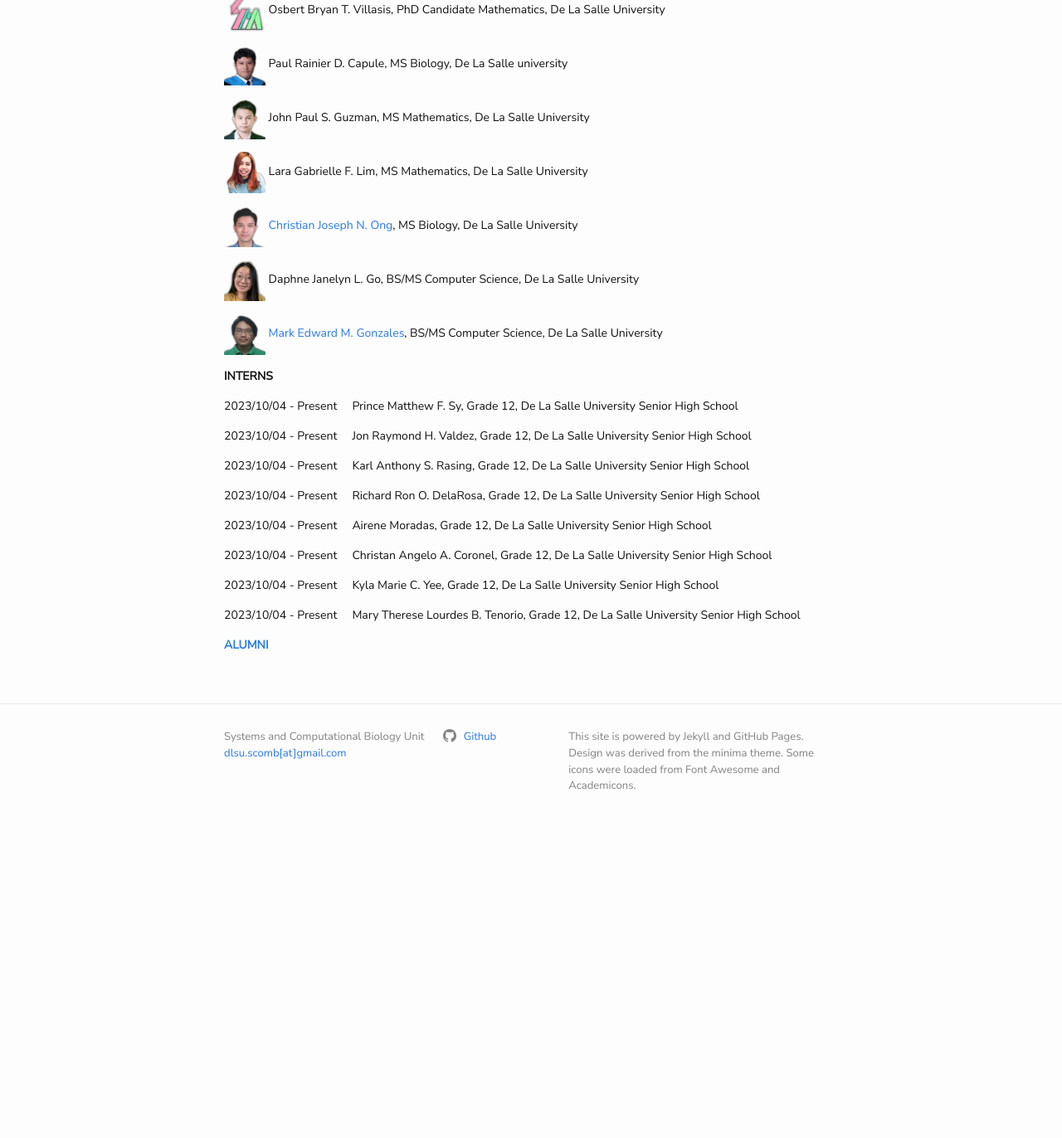
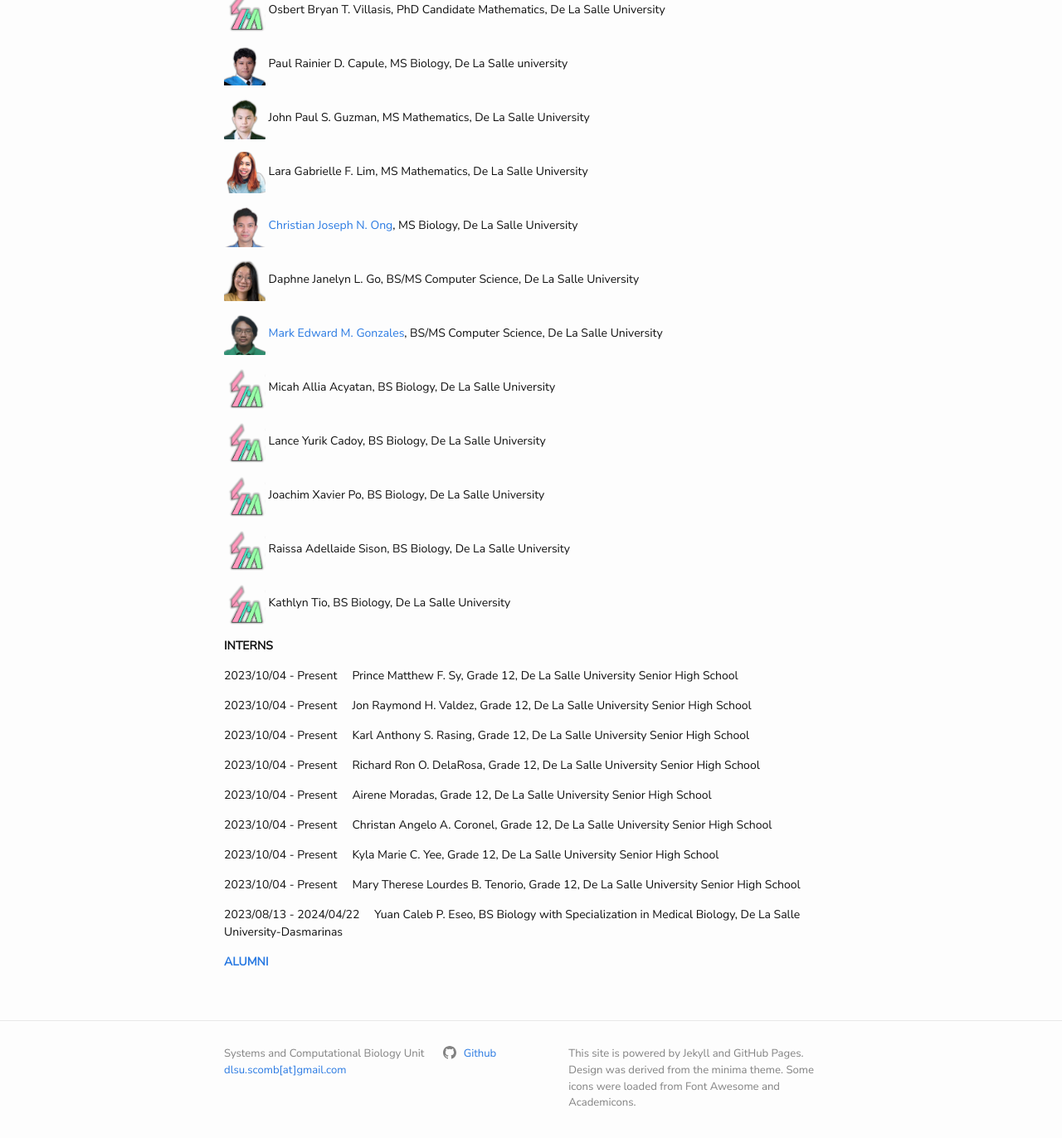
Before and after one commit to dlsu-scomb/dlsu-scomb.github.io, a Jekyll site: the page built from people.md, in a window 1280 px wide and 1400 px high, scrolled down 1263 px. Shown: the top 1372 px of the window at 83% size. Built offline with Jekyll 4.4.1, drawn with Linux system fonts in a browser that asks for light colours; nearby versions of some CDN libraries; a style sheet for code colours, icons or effects is not loaded; before the commit the page ends 2281 px from its top, so only the background shows below that.

```diff
--- a/people.md
+++ b/people.md
@@ -3,7 +3,6 @@ layout: page
 title: People
 permalink: /people/
 ---
-
 **UNIT HEAD**
 
 <img src='/assets/people/angelyn-lao.png' width='50' />
@@ -76,6 +75,21 @@ Daphne Janelyn L. Go, BS/MS Computer Science, De La Salle University
 <img src='/assets/people/mark-gonzales.png' width='50' />
 [Mark Edward M. Gonzales](https://scholar.google.com/citations?user=YSwwCpAAAAAJ&hl=en&oi=ao), BS/MS Computer Science, De La Salle University
 
+<img src='/assets/people/no-photo.png' width='50' />
+Micah Allia Acyatan, BS Biology, De La Salle University
+
+<img src='/assets/people/no-photo.png' width='50' />
+Lance Yurik Cadoy, BS Biology, De La Salle University
+
+<img src='/assets/people/no-photo.png' width='50' />
+Joachim Xavier Po, BS Biology, De La Salle University
+
+<img src='/assets/people/no-photo.png' width='50' />
+Raissa Adellaide Sison, BS Biology, De La Salle University
+
+<img src='/assets/people/no-photo.png' width='50' />
+Kathlyn Tio, BS Biology, De La Salle University
+
 **INTERNS**
 
 2023/10/04 - Present &nbsp; &nbsp; Prince Matthew F. Sy, Grade 12, De La Salle University Senior High
@@ -102,5 +116,6 @@ School
 2023/10/04 - Present &nbsp; &nbsp; Mary Therese Lourdes B. Tenorio, Grade 12, De La Salle University Senior High
 School
 
+2023/08/13 - 2024/04/22 &nbsp; &nbsp; Yuan Caleb P. Eseo, BS Biology with Specialization in Medical Biology, De La Salle University-Dasmarinas
 
 [**ALUMNI**](/alumni)
```
Also changed, not shown: events.md (+11 -0 lines), index.md (+2 -0 lines), assets/2024-04-18-bioinfo-amr-best-presentation.jpg (added), assets/2024-04-18-jiaan-bday.jpeg (added).
